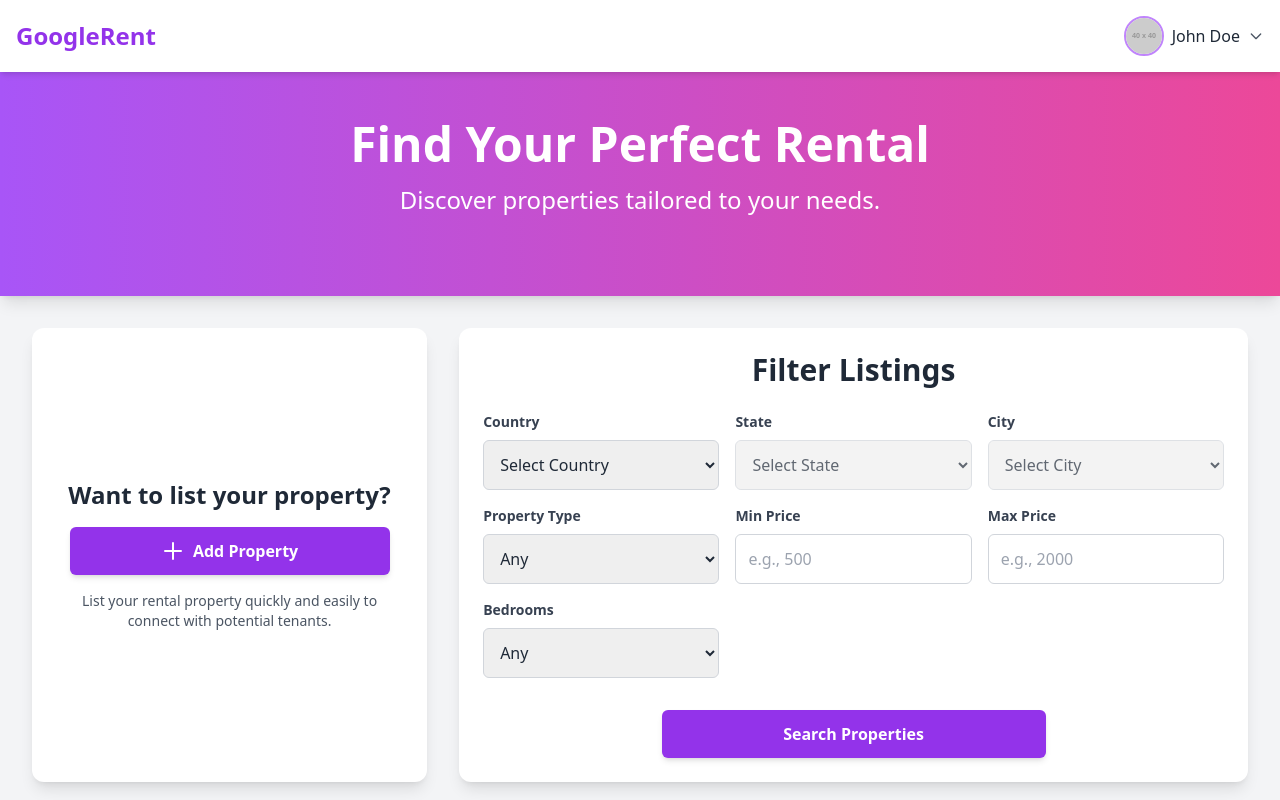
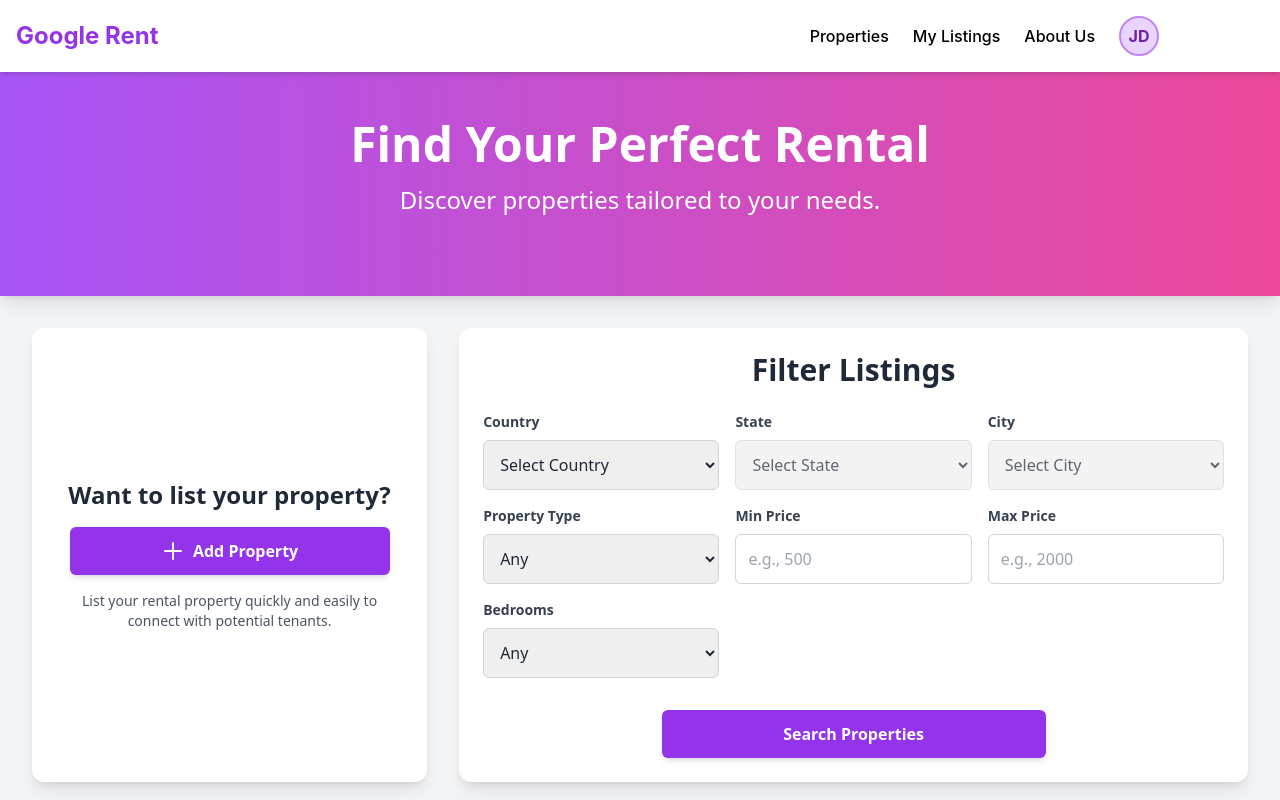
Before and after one commit to manukarahul/capstone, a React (Create React App) app: page / in a window 1280 px wide. Both pictures are taken after a click on the button "Login". Shown: the top 800 px of the page. Built offline with nearby package versions, Linux system fonts and the light colour scheme.

Commit message:
added about-us footer

```diff
--- a/src/App.js
+++ b/src/App.js
@@ -1,105 +1,183 @@
-import React, { useState, useEffect } from 'react'; // <-- Import React hooks
-import { createBrowserRouter,redirect, RouterProvider, Outlet, useNavigate } from 'react-router-dom'; // <-- Add Outlet and useNavigate
+import React, { useState, useEffect, useRef } from 'react';
+
+import { createBrowserRouter, redirect, RouterProvider, Outlet, useNavigate } from 'react-router-dom';
+
 import './App.css';
-import HomePage from './Home';
+
 import Login from './Login';
-import RoomCard from './RoomCard';
+
 import HomeListingDetail from './HomeListingsDetail';
-import WebHome from './components/Home';
 
-// Removed: import RoomCard from './RoomCard'; (not used directly in App.js)
-// Removed: import userEvent from '@testing-library/user-event'; (testing utility, not for app logic)
+import WebHome from './components/Home'; // Assuming this is your HomePage.js
 
-// Import local storage utilities (ensure these are in src/utils/localStorage.js)
-import { getLocalStorageItem } from './utils/localStorage';
 import PropertyCardList from './PropertyCardList';
 
-// --- ProtectedRoute Component (defined within app.js for now) ---
+import { getLocalStorageItem } from './utils/localStorage';
+import Navbar from './Navbar'; // Import Navbar
+import Footer from './components/Footer'; // Import Footer (create this file if it doesn't exist)
+import ScrollContext from './contexts/ScrollContext'; // Import your new context
+
+
+
+// --- ProtectedRoute Component ---
+
 const ProtectedRoute = () => {
+
   const navigate = useNavigate();
+
   const [isAuthenticated, setIsAuthenticated] = useState(false);
-  const [isLoading, setIsLoading] = useState(true); // To prevent flashing content
+
+  const [isLoading, setIsLoading] = useState(true);
+  // Define footerRef and scrollToFooter right here in the common parent
+  const footerRef = useRef(null);
+  const scrollToFooter = () => {
+    if (footerRef.current) {
+      footerRef.current.scrollIntoView({
+        behavior: 'smooth',
+        block: 'end',
+      });
+    }
+  };
+
 
   useEffect(() => {
-    // Check local storage for userName
+
     const userName = getLocalStorageItem('userName');
+
     if (userName) {
+
       setIsAuthenticated(true);
+
     } else {
+
       setIsAuthenticated(false);
-      // If not authenticated, redirect to login.
-      // Use a small timeout to ensure navigate runs after render cycle.
+
       setTimeout(() => {
+
         navigate('/');
+
       }, 0);
+
     }
-    setIsLoading(false); // Authentication check is complete
-  }, [navigate]); // Re-run if navigate function changes (unlikely for this basic setup)
+
+    setIsLoading(false);
+
+  }, [navigate]);
+
+
 
   if (isLoading) {
-    // Optionally render a loading spinner or null while checking auth status
-    return <div className="flex justify-center items-center h-screen">Loading...</div>;
+
+    return (
+
+      <div className="flex justify-center items-center h-screen bg-gray-100">
+
+        <div className="animate-spin rounded-full h-16 w-16 border-t-2 border-b-2 border-blue-500"></div>
+
+        <p className="ml-4 text-gray-700">Loading user session...</p>
+
+      </div>
+
+    );
+
   }
 
-  // If authenticated, render the child routes (HomePage in this case)
-  // If not authenticated, the useEffect has already navigated away.
-  return isAuthenticated ? <Outlet /> : null;
+  // If authenticated, render the layout with Navbar, Outlet, and Footer
+  return isAuthenticated ? (
+    // Provide the scroll context to all children components (Navbar and Footer)
+    <ScrollContext.Provider value={{ scrollToFooter, footerRef }}>
+      <div className="flex flex-col min-h-screen"> {/* Add flexbox for sticky footer */}
+        <Navbar /> {/* This is the ONLY place Navbar should be rendered for protected routes */}
+        <main className="flex-grow">
+          <Outlet /> {/* This will render WebHome, HomeListingDetail, PropertyCardList content */}
+        </main>
+        <Footer ref={footerRef} /> {/* Attach the ref to your Footer */}
+      </div>
+    </ScrollContext.Provider>
+  ) : null;
+
 };
-// --- End ProtectedRoute Component ---
 
 
 
 function App() {
+
   const router = createBrowserRouter([
+
     {
+
       path: "/",
+
       element: <Login />,
+
       loader: () => {
+
         if (getLocalStorageItem('userName')) {
+
           return redirect("/home");
+
         }
+
         return null;
+
       }
+
     },
+
     {
-      path: "/home",
-      element: <ProtectedRoute />, // 🔒 Protected route
+
+      // This is the protected section. All children here require authentication.
+
+      element: <ProtectedRoute />,
+
       children: [
+
+        // Your existing authenticated routes, now nested under MainLayout
+
         {
-          index: true,
-          element: <WebHome />
-        }
-      ]
-    },
-    {
-      path: "/itemdetails",
-      element: <ProtectedRoute />, // 🔒 Protected route
-      children: [
+
+          path: "/home",
+
+          element: <WebHome /> // <-- Your HomePage.js is rendered here
+
+        },
+
         {
-          index: true,
+
+          path: "/itemdetails",
+
           element: <HomeListingDetail />
 
+        },
+
+        {
+
+          path: "/showproperty",
+
+          element: <PropertyCardList />
+
         }
+
       ]
-    },
-    {
-      path:"/showproperty",
-      element:<ProtectedRoute/>,
-      children:[
-        {
-          index:true,
-          element:<PropertyCardList/>
-        }
-      ]
+
     }
+
   ]);
 
+
+
   return (
+
     <div className="App">
+
       <RouterProvider router={router} />
+
     </div>
+
   );
+
 }
 
 
+
 export default App;
--- a/src/Home.js
+++ b/src/Home.js
@@ -76,7 +76,7 @@ import Navbar from './Navbar.js';
   return (
     <div className="min-h-screen bg-gray-100 font-sans">
     {/* Navbar - Stays at the top */}
-    <Navbar/>
+    {/* <Navbar/> */}
     <div className="bg-gradient-to-r from-purple-500 to-pink-500 text-white p-8 md:p-12 text-center shadow-lg">
       <h1 className="text-4xl md:text-5xl font-extrabold mb-4">Find Your Perfect Rental</h1>
       <p className="text-xl md:text-2xl mb-8">Discover properties tailored to your needs.</p>
--- a/src/Navbar.js
+++ b/src/Navbar.js
@@ -1,70 +1,164 @@
-import { useNavigate } from "react-router-dom";
-import { useState } from "react";
+import { useNavigate, Link } from "react-router-dom";
+
+import { useState, useContext } from "react";
+
 import React from "react";
-import SettingsPanel from "./SettingsPanel";
-import { removeLocalStorageItem } from "./utils/localStorage";
-const Navbar = () =>
-{
+
+import SettingsPanel from "./SettingsPanel"; // <--- Assuming SettingsPanel is also directly in 'src'
+
+import { removeLocalStorageItem } from "./utils/localStorage"; // Path to utils/localStorage is correct relative to 'src'
+
+import ScrollContext from "./contexts/ScrollContext"; // Import your new context
+
+const Navbar = () => {
+  const { scrollToFooter } = useContext(ScrollContext); // Consume scrollToFooter from context
+
   const [isProfileDropdownOpen, setIsProfileDropdownOpen] = useState(false);
+
   const [isSettingsPanelOpen, setIsSettingsPanelOpen] = useState(false);
-    const [userName,setUserName] = useState('');
+
+  const [userName, setUserName] = useState('');
+
 
 
   const [currentUserData, setCurrentUserData] = useState({
+
     fullName: 'John Doe',
+
     mobileNumber: '+91 9876543210',
+
     email: 'john.doe@example.com',
+
     address: '123 Main Street, Koramangala, Bengaluru, Karnataka, India',
+
   });
 
+
+
   const handleSettingsClick = () => {
+
     setIsSettingsPanelOpen(true);
+
     setIsProfileDropdownOpen(false);
+
   };
+
   const navigate = useNavigate();
 
+
+
   const handleLogoutClick = () => {
+
     alert('Logout clicked!');
+
     removeLocalStorageItem('userName')
-        setUserName(''); // Clear the userName from component state immediately
+
+    setUserName('');
+
     setIsProfileDropdownOpen(false);
 
-        // Redirect to the login page after logout
+
     navigate('/');
+
   };
 
+
+
   const toggleProfileDropdown = () => {
+
     setIsProfileDropdownOpen(!isProfileDropdownOpen);
+
   };
+
+
+  // Handle the About Us click
+  const handleAboutUsClick = (e) => {
+    e.preventDefault(); // Prevent default link behavior
+    if (scrollToFooter) { // Ensure scrollToFooter exists before calling
+      scrollToFooter();
+    }
+  };
+
+
   return (
-        <nav className="bg-white shadow-md p-4 flex justify-between items-center relative z-10">
+
+    <nav className="bg-white p-4 shadow-md flex justify-between items-center relative z-10">
+
       <div className="flex items-center">
-          <a href="/" className="text-2xl font-bold text-purple-600">GoogleRent</a>
+
+        <Link to="/home" className="text-2xl font-bold text-purple-600">Google Rent</Link>
+
       </div>
+
+
       <div className="flex items-center space-x-6">
-          <div className="relative">
+
+        {/* <Link to="/home" className="hover:text-blue-200 font-medium hidden sm:block">Home</Link> */}
+
+        <Link to="/showproperty" className="hover:text-blue-200 font-medium hidden sm:block">Properties</Link>
+
+        <Link to="/itemdetails" className="hover:text-blue-200 font-medium hidden sm:block">My Listings</Link>
+
+
+        {/* About Us link using onClick */}
+        <a href="#about-us" onClick={handleAboutUsClick} className="hover:text-blue-200 font-medium hidden sm:block">About Us</a>
+
+
+
+
+        <div className="relative ml-4">
+
           <button onClick={toggleProfileDropdown} className="flex items-center space-x-2 focus:outline-none" aria-expanded={isProfileDropdownOpen} aria-haspopup="true">
-              <img src="https://placehold.co/40x40/CFCBFC/5046E5?text=JD" alt="Profile" className="w-10 h-10 rounded-full border-2 border-purple-400 object-cover"/>
-              <span className="text-gray-800 font-medium hidden md:block">John Doe</span>
-              <svg className="w-4 h-4 text-gray-600" fill="none" stroke="currentColor" viewBox="0 0 24 24" xmlns="http://www.w3.org/2000/svg">
+
+            <div className="w-10 h-10 rounded-full bg-purple-200 flex items-center justify-center text-purple-800 font-bold border-2 border-purple-400">
+
+              JD
+
+            </div>
+
+            <span className="text-white font-medium hidden md:block">John Doe</span>
+
+            <svg className="w-4 h-4 text-white" fill="none" stroke="currentColor" viewBox="0 0 24 24" xmlns="http://www.w3.org/2000/svg">
+
               <path strokeLinecap="round" strokeLinejoin="round" strokeWidth="2" d="M19 9l-7 7-7-7"></path>
+
             </svg>
+
           </button>
+
           {isProfileDropdownOpen && (
+
             <div className="absolute right-0 mt-2 w-48 bg-white rounded-md shadow-lg py-1 ring-1 ring-black ring-opacity-5 focus:outline-none">
+
               <a href="#" onClick={handleSettingsClick} className="block px-4 py-2 text-sm text-gray-700 hover:bg-gray-100">Settings</a>
-                <a href="showproperty"  className="block px-4 py-2 text-sm text-gray-700 hover:bg-gray-100">show properties</a>
+
+              <Link to="/showproperty" className="block px-4 py-2 text-sm text-gray-700 hover:bg-gray-100">Show Properties</Link>
+
               <a href="#" onClick={handleLogoutClick} className="block px-4 py-2 text-sm text-gray-700 hover:bg-gray-100">Logout</a>
+
             </div>
+
           )}
+
         </div>
+
       </div>
+
+
       <SettingsPanel
+
         isOpen={isSettingsPanelOpen}
+
         onClose={() => setIsSettingsPanelOpen(false)}
+
         initialData={currentUserData}
+
       />
+
     </nav>
+
   )
+
 }
+
 export default Navbar
--- /dev/null
+++ b/src/components/Footer.js
@@ -0,0 +1,21 @@
+// src/components/Footer.js
+import React from 'react';
+
+const Footer = React.forwardRef((props, ref) => {
+  return (
+    <footer ref={ref} className="bg-gradient-to-r from-purple-500 to-pink-500 text-white p-8 md:p-12 text-center shadow-lg">
+      <div className="container mx-auto text-center">
+        <h2 className="text-2xl font-bold mb-4">About Us</h2>
+        <p className="mb-2">We are a leading real estate platform helping you find your dream home or list your property with ease.</p>
+        <p className="text-sm">&copy; {new Date().getFullYear()} Google Rent. All rights reserved.</p>
+        <div className="flex justify-center space-x-4 mt-4">
+          <a href="#" className="hover:underline">Privacy Policy</a>
+          <a href="#" className="hover:underline">Terms of Service</a>
+          <a href="#" className="hover:underline">Contact Us</a>
+        </div>
+      </div>
+    </footer>
+  );
+});
+
+export default Footer;
--- /dev/null
+++ b/src/contexts/ScrollContext.js
@@ -0,0 +1,9 @@
+// src/contexts/ScrollContext.js
+import React from 'react';
+
+const ScrollContext = React.createContext({
+  scrollToFooter: () => {}, // Default empty function
+  footerRef: { current: null }, // Default ref value
+});
+
+export default ScrollContext;
```
Lines whose indentation alone changed are shown as unchanged.
